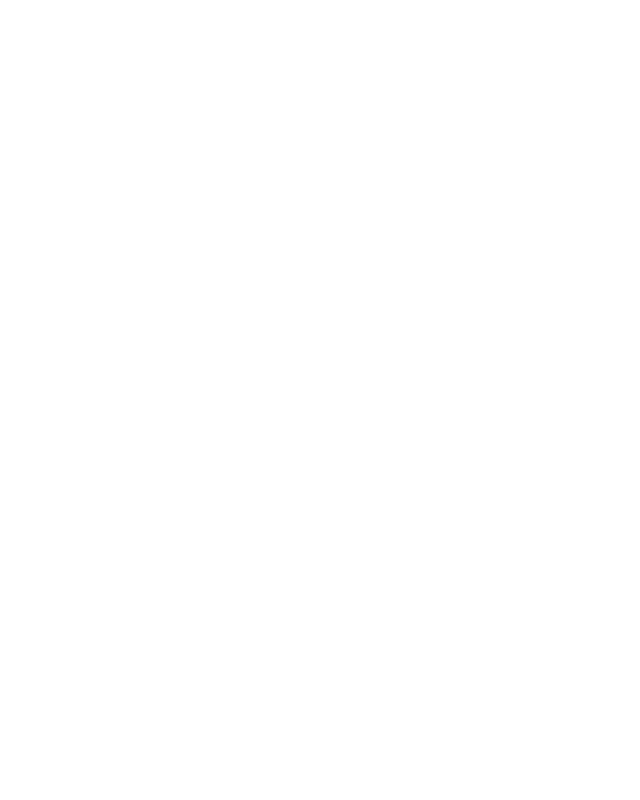
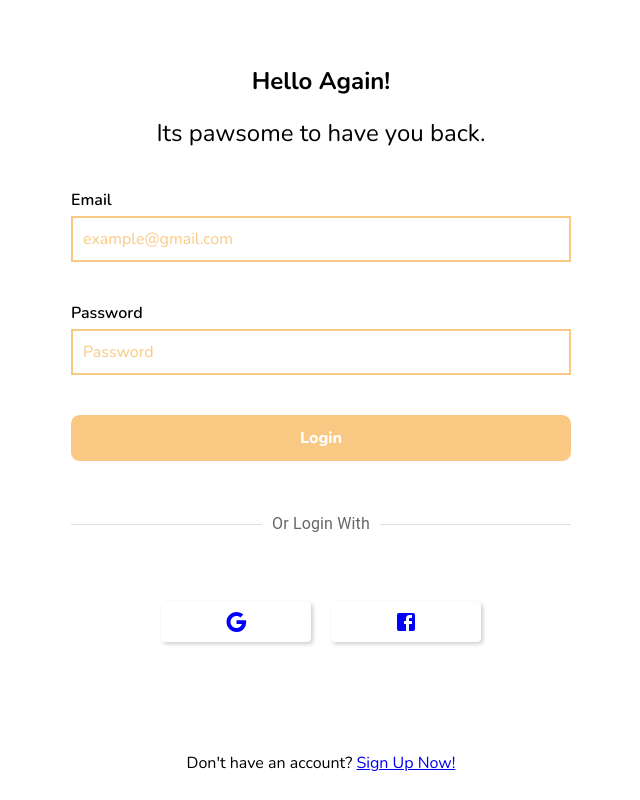
Before and after one commit to jaspreet305/WhiskerWatch, a React (Create React App) app in the folder frontend/: page /login in a window 1280 px wide. Before the commit this address had no page. Shown: the whole page, without its empty margins (319-959 px from the left). Built offline with nearby package versions, Linux system fonts and the light colour scheme.

Commit message:
Login Page almost complete

```diff
--- a/frontend/src/App.js
+++ b/frontend/src/App.js
@@ -2,7 +2,9 @@
 import { PetProfile } from "./components/Profile/PetProfile";
 import { ProviderProfile } from "./components/Profile/ProviderProfile";
 import { SignUp } from "./components/User/SignUp";
-import './App.css';
+import { Login } from "./components/Login/Login";
+
+import "./App.css";
 
 function App() {
   return (
@@ -10,8 +12,10 @@
       <Routes>
         {/* <Route path="/" element={<Layout />}> */}
         <Route path="/signup" element={<SignUp />} />
+        <Route path="/login" element={<Login />} />
         <Route path="/pet-profile" element={<PetProfile />} />
         <Route path="/provider-profile" element={<ProviderProfile />} />
+
         {/* </Route> */}
       </Routes>
     </BrowserRouter>
--- /dev/null
+++ b/frontend/src/components/Login/Login.css
@@ -0,0 +1,89 @@
+.LoginPage {
+  max-width: 500px;
+  margin: 0 auto;
+  padding: 20px;
+}
+.LoginTitle {
+  margin-top: 45px;
+}
+.LoginButton {
+  margin-top: 25px;
+  margin-bottom: 30px;
+}
+.CreateAccountLinkContainer {
+  margin-top: 70px;
+}
+.GoogleIcon {
+  font-size: 60px;
+  color: blue;
+}
+.FacebookIcon {
+  font-size: 40px;
+  color: blue;
+}
+.GoogleIconPosition {
+  display: inline-block;
+  margin: 10px;
+  margin-top: 50px;
+  margin-bottom: 40px;
+}
+.GoogleButtonsContainer {
+  text-align: center; /* add this property to center the buttons */
+}
+.GoogleButtonContainer {
+  color: white;
+  background-color: white;
+  border-radius: 10px;
+  box-shadow: 2px 2px 4px rgba(0, 0, 0, 0.2);
+  width: 150px;
+  height: 40px;
+}
+
+.form-group {
+  display: flex;
+  flex-direction: column;
+  margin-bottom: 15px;
+  margin-top: 40px;
+}
+
+label {
+  margin-bottom: 5px;
+  font-weight: 600;
+}
+
+input[type="text"],
+input[type="email"],
+input[type="password"] {
+  padding: 10px;
+  border: 2px solid #f9c983;
+  font-size: 16px;
+}
+
+input::placeholder {
+  color: #f9c983;
+}
+
+button[type="submit"] {
+  background-color: #f9c983;
+  color: #fff;
+  padding: 10px 0;
+  border: none;
+  border: 2px solid #f9c983;
+  border-radius: 1.1vh;
+  font-size: 16px;
+  font-weight: 800;
+  cursor: pointer;
+  width: 100%;
+}
+
+button[type="submit"]:hover {
+  background-color: #e0b66c;
+}
+
+@media only screen and (min-width: 768px) {
+  .SignUpPage {
+    max-width: 100%;
+    padding: 50px;
+    text-align: left;
+  }
+}
--- /dev/null
+++ b/frontend/src/components/Login/Login.js
@@ -0,0 +1,99 @@
+import "./Login.css";
+import * as React from "react";
+import { useState } from "react";
+import { Divider } from "@mui/material";
+import GoogleIcon from "@mui/icons-material/Google";
+import { Typography, Button } from "@mui/material";
+import FacebookIcon from "@mui/icons-material/Facebook";
+export function Login() {
+  const [firstName, setFirstName] = useState("");
+  const [lastName, setLastName] = useState("");
+  const [email, setEmail] = useState("");
+  const [city, setCity] = useState("");
+  const [password, setPassword] = useState("");
+  const [confirmPassword, setConfirmPassword] = useState("");
+
+  const handleSignUp = (e) => {
+    e.preventDefault();
+  };
+
+  return (
+    <div className="LoginPage">
+      <h2
+        className="LoginTitle"
+        style={{ fontWeight: "bold", textAlign: "center" }}
+      >
+        Hello Again!
+      </h2>
+      <h2
+        className="LoginTitleText"
+        style={{ fontWeight: "normal", textAlign: "center" }}
+      >
+        Its pawsome to have you back.
+      </h2>
+      <form onSubmit={handleSignUp}>
+        <div className="form-group">
+          <label htmlFor="email">Email</label>
+          <input
+            type="email"
+            id="email"
+            name="email"
+            value={email}
+            onChange={(e) => setEmail(e.target.value)}
+            placeholder="example@gmail.com"
+            required
+          />
+        </div>
+
+        <div className="form-group">
+          <label htmlFor="password">Password</label>
+          <input
+            type="password"
+            id="password"
+            name="password"
+            value={password}
+            onChange={(e) => setPassword(e.target.value)}
+            placeholder="Password"
+            required
+          />
+        </div>
+
+        <button type="submit" className="LoginButton">
+          Login
+        </button>
+      </form>
+      <div>
+        <h1></h1>
+        <Divider>
+          <Typography variant="body1" sx={{ color: "text.secondary" }}>
+            Or Login With
+          </Typography>
+        </Divider>
+        <p></p>
+      </div>
+
+      <div className="GoogleButtonsContainer">
+        <div className="GoogleIconPosition">
+          <Button className="GoogleButtonContainer">
+            <GoogleIcon className="GoogleIcon" />
+          </Button>
+        </div>
+        <div className="GoogleIconPosition">
+          <Button className="GoogleButtonContainer">
+            <FacebookIcon className="FacebookIcon" />
+          </Button>
+        </div>
+      </div>
+
+      <div
+        className="CreateAccountLinkContainer"
+        style={{ textAlign: "center" }}
+      >
+        <span>Don't have an account? </span>
+        <a href="/signup" className="CreateAccountLink">
+          Sign Up Now!
+        </a>
+      </div>
+    </div>
+  );
+}
```
Lines whose indentation alone changed are shown as unchanged.
